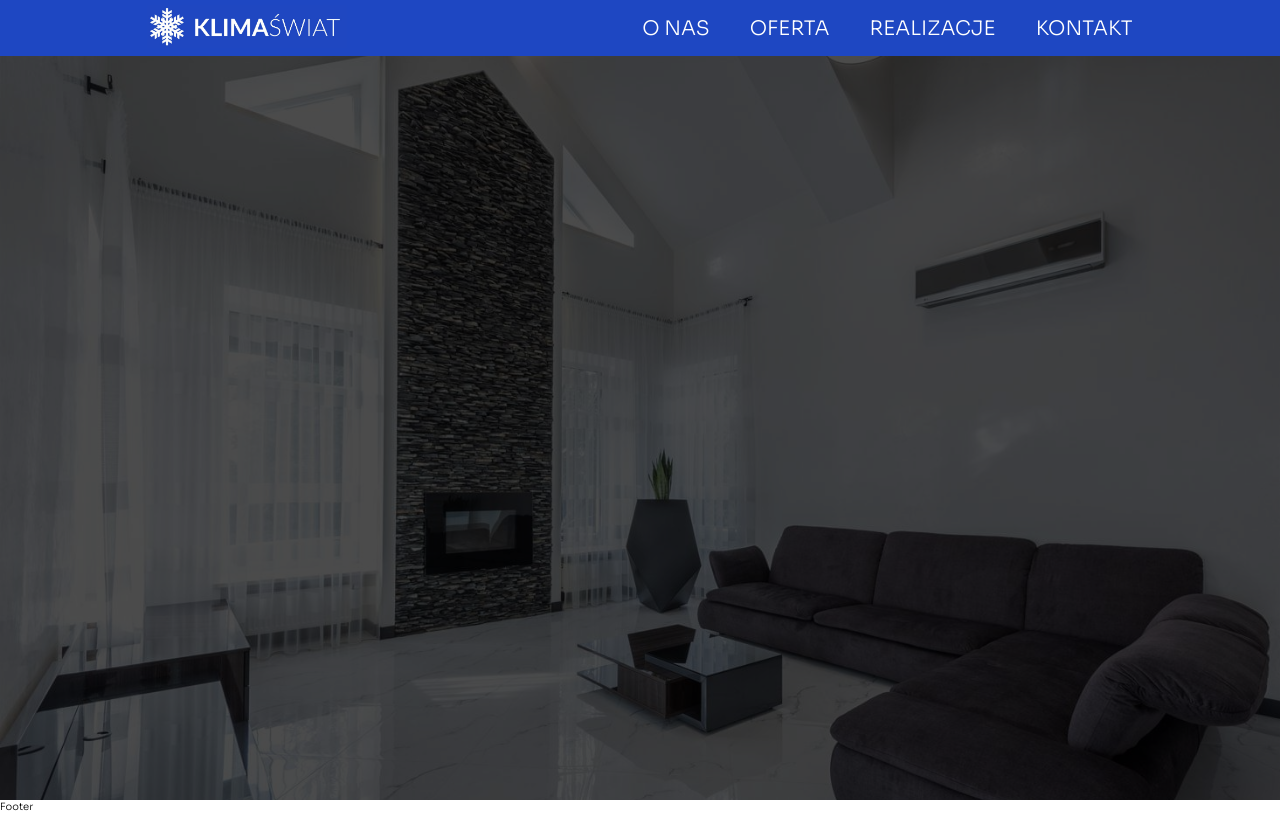
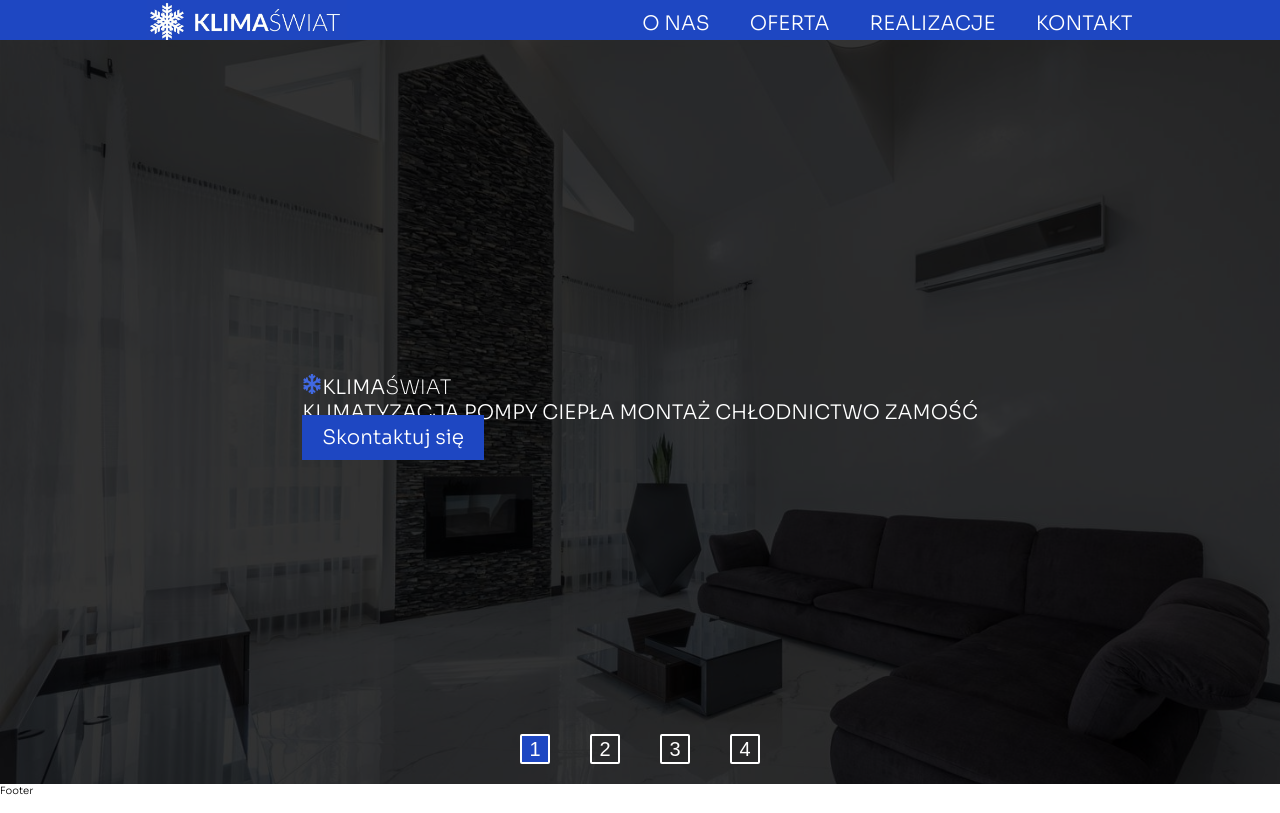
Before and after one commit to Pawliszakk/KlimaSwiatNext, a Next.js app: page / in a window 1280 px wide. Built offline with nearby package versions, Linux system fonts and the light colour scheme.

Commit message:
added specialbutton in ui, hero logic added

```diff
--- a/package.json
+++ b/package.json
@@ -13,7 +13,8 @@
     "hamburger-react": "^2.5.0",
     "next": "13.5.4",
     "react": "^18",
-    "react-dom": "^18"
+    "react-dom": "^18",
+    "react-icons": "^4.11.0"
   },
   "devDependencies": {
     "@types/node": "^20",
--- /dev/null
+++ b/src/components/Home/Hero/Content.tsx
@@ -0,0 +1,18 @@
+import classes from './Content.module.css';
+
+interface ContentProps {
+	index: number;
+}
+
+const Content: React.FC<ContentProps> = ({ index }) => {
+	const text = [
+		'Klimatyzacja Pompy Ciepła Montaż Chłodnictwo Zamość',
+		'Kontroluj temperaturę w swoim pomieszczeniu',
+		'Stwórz przyjemne środowisko w domu dla siebie i swojej rodziny',
+		'Profesjonalne doradztwo i kompleksowe rozwiązania dla każdego klienta',
+	];
+
+	return <p className={classes.content}>{text[index]}</p>;
+};
+
+export default Content;
--- a/src/components/Home/Hero/Hero.module.css
+++ b/src/components/Home/Hero/Hero.module.css
@@ -4,6 +4,7 @@
 	display: flex;
 	justify-content: center;
 	align-items: center;
+	flex-direction: column;
 	transition: background-image 0.3s;
 	background-size: cover;
 }
@@ -15,5 +16,20 @@
 	left: 0;
 	width: 100%;
 	height: 100%;
-	background-color: rgba(0, 0, 0, 0.7);
+	background-color: rgba(0, 0, 0, 0.8);
 }
+.header p {
+	text-transform: uppercase;
+	font-size: 2rem;
+	z-index: 2;
+	color: #fff;
+}
+.header p svg {
+	color: var(--main-color);
+}
+.header p span {
+	font-weight: 200;
+}
+.box {
+	z-index: 5;
+}
--- a/src/components/Home/Hero/Hero.tsx
+++ b/src/components/Home/Hero/Hero.tsx
@@ -1,6 +1,9 @@
 import { useState } from 'react';
 import classes from './Hero.module.css';
-
+import { FaSnowflake } from 'react-icons/fa';
+import Content from './Content';
+import SliderButtons from './SliderButtons';
+import SpecialButton from '@/components/UI/Buttons/SpecialButton';
 const Hero = () => {
 	const [image, setImage] = useState(0);
 
@@ -11,12 +14,30 @@ const Hero = () => {
 		'url(assets/hero/hero4.jpg)',
 	];
 
+	const slideChangeHandler = (slide: number) => {
+		if (slide === image) {
+			return;
+		}
+		setImage(slide);
+	};
+
 	return (
 		<header
 			className={classes.header}
 			style={{ backgroundImage: backgrounds[image] }}
-			// style={{ backgroundColor: 'red' }}
-		></header>
+		>
+			<div className={classes.box}>
+				<p>
+					<FaSnowflake />
+					Klima<span>Świat</span>
+				</p>
+				<Content index={image} />
+				<div className={classes.buttons}>
+					<SpecialButton href="#contact">Skontaktuj się</SpecialButton>
+				</div>
+			</div>
+			<SliderButtons onSlideChange={slideChangeHandler} index={image} />
+		</header>
 	);
 };
 
--- /dev/null
+++ b/src/components/Home/Hero/SliderButtons.module.css
@@ -0,0 +1,26 @@
+.box {
+	position: absolute;
+	bottom: 0;
+	margin: 0 auto;
+	z-index: 12;
+	display: flex;
+}
+.box button {
+	display: flex;
+	justify-content: center;
+	align-items: center;
+	width: 30px;
+	height: 30px;
+	font-size: 2rem;
+	padding: 0.5em;
+	margin: 1em;
+	background-color: transparent;
+	color: var(--white);
+	border: 2px solid var(--white);
+	border-radius: 2px;
+	cursor: pointer;
+}
+
+.box button.active {
+	background-color: var(--main-color-darker);
+}
--- /dev/null
+++ b/src/components/Home/Hero/SliderButtons.tsx
@@ -0,0 +1,29 @@
+import classes from './SliderButtons.module.css';
+
+interface SliderButtonsProps {
+	index: number;
+	onSlideChange: (slide: number) => void;
+}
+
+const SliderButtons: React.FC<SliderButtonsProps> = ({
+	index,
+	onSlideChange,
+}) => {
+	const buttons = ['1', '2', '3', '4'];
+
+	return (
+		<div className={classes.box}>
+			{buttons.map((btn, i) => (
+				<button
+					key={i}
+					onClick={() => onSlideChange(i)}
+					className={`${i === index ? classes.active : null}`}
+				>
+					{btn}
+				</button>
+			))}
+		</div>
+	);
+};
+
+export default SliderButtons;
--- /dev/null
+++ b/src/components/UI/Buttons/SpecialButton.module.css
@@ -0,0 +1,11 @@
+.button {
+	color: var(--white);
+	background-color: var(--main-color-darker);
+	font-size: 2rem;
+	padding: 0.5em 1em;
+}
+
+.empty {
+	background-color: transparent;
+	border: 3px solid var(--white);
+}
--- /dev/null
+++ b/src/components/UI/Buttons/SpecialButton.tsx
@@ -0,0 +1,25 @@
+import Link from 'next/link';
+import { ReactNode } from 'react';
+import classes from './SpecialButton.module.css';
+interface SpecialButtonProps {
+	children: ReactNode;
+	href: string;
+	empty?: boolean;
+}
+
+const SpecialButton: React.FC<SpecialButtonProps> = ({
+	children,
+	href,
+	empty,
+}) => {
+	return (
+		<Link
+			className={`${classes.button} ${empty ? classes.empty : null}`}
+			href={href}
+		>
+			{children}
+		</Link>
+	);
+};
+
+export default SpecialButton;
--- a/src/components/layout/Nav/Nav.module.css
+++ b/src/components/layout/Nav/Nav.module.css
@@ -1,14 +1,13 @@
 .header {
 	position: fixed;
 	top: 0;
+	height: 8vh;
 	left: 0;
 	width: 100%;
-	height: 7vh;
 	background-color: var(--main-color-darker);
 }
 
 .header nav {
-	height: 100%;
 	margin: 0 auto;
 	max-width: 1400px;
 	display: flex;
--- a/src/components/layout/Nav/NavItems/NavList.module.css
+++ b/src/components/layout/Nav/NavItems/NavList.module.css
@@ -12,10 +12,11 @@
 
 @media (max-width: 768px) {
 	.list {
+		z-index: 1200;
 		position: fixed;
 		top: 0;
 		left: 0;
-		margin-top: 7vh;
+		margin-top: 8vh;
 		width: 100vw;
 		height: 100vh;
 		display: flex;
@@ -41,6 +42,7 @@
 
 @media (min-width: 768px) {
 	.list ul {
+		height: 100%;
 		display: flex;
 		gap: 2em;
 	}
--- a/src/styles/globals.css
+++ b/src/styles/globals.css
@@ -39,5 +39,8 @@ body {
 	font-family: 'Sora', sans-serif;
 }
 main {
-	margin-top: 7vh;
+	z-index: -2;
 }
+a {
+	text-decoration: none;
+}
```
Also changed, not shown: src/components/Home/Hero/Content.module.css (added), 1 other file (tests, documents, lock files or other folders).
